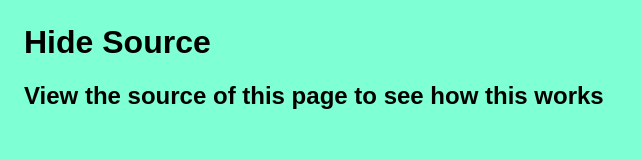
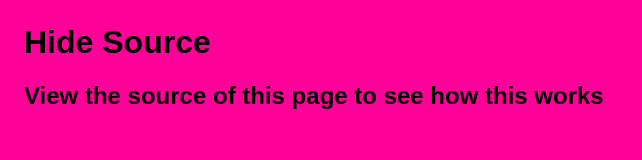
Before and after one commit to benfoxall/hide-source, a plain HTML site: page hidden.html in a window 1280 px wide. Shown: the whole page, without its empty margins (0-642 px from the left). Drawn offline with Linux system fonts and the light colour scheme.

Commit message:
pink background

```diff
--- a/hidden.html
+++ b/hidden.html
@@ -7,7 +7,7 @@
   body {
     font-family:sans-serif;
     margin: 3vmin;
-    background: aquamarine;
+    background: #f09;
   }
 </style>
 
```
